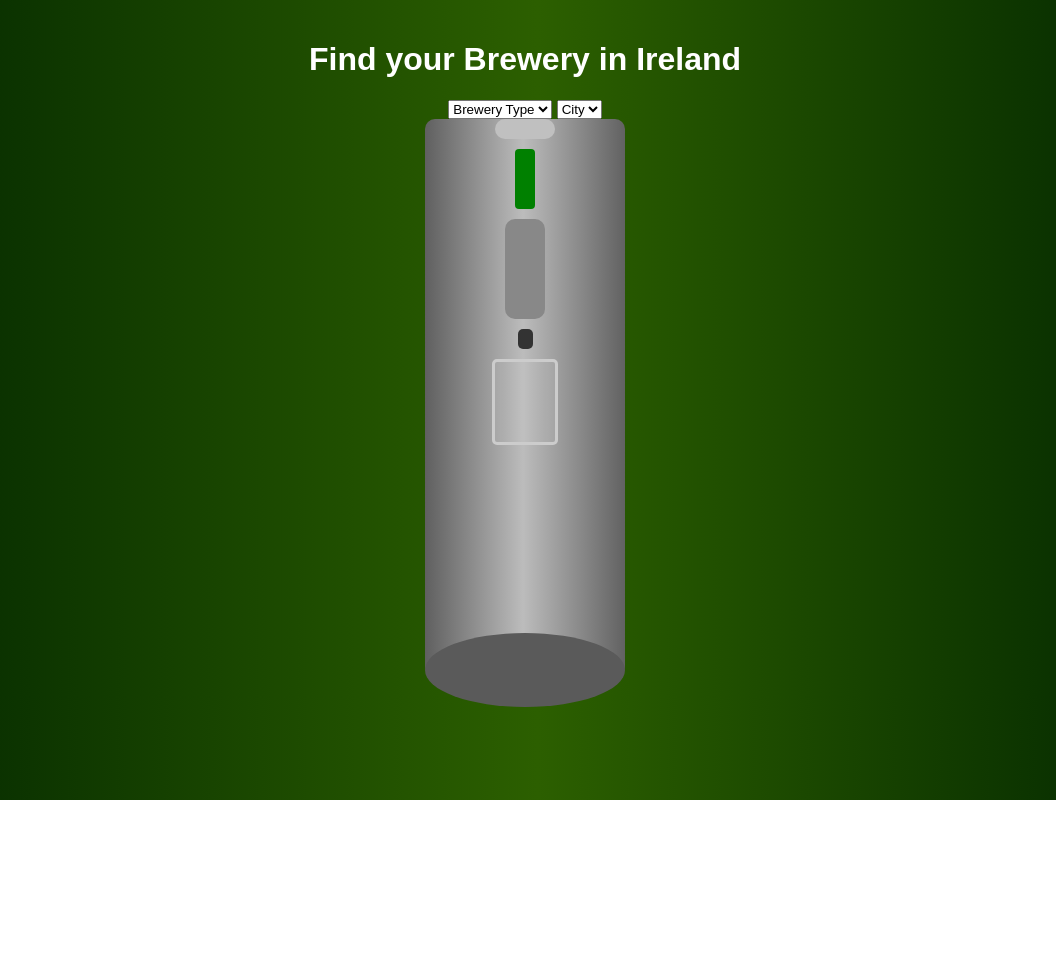
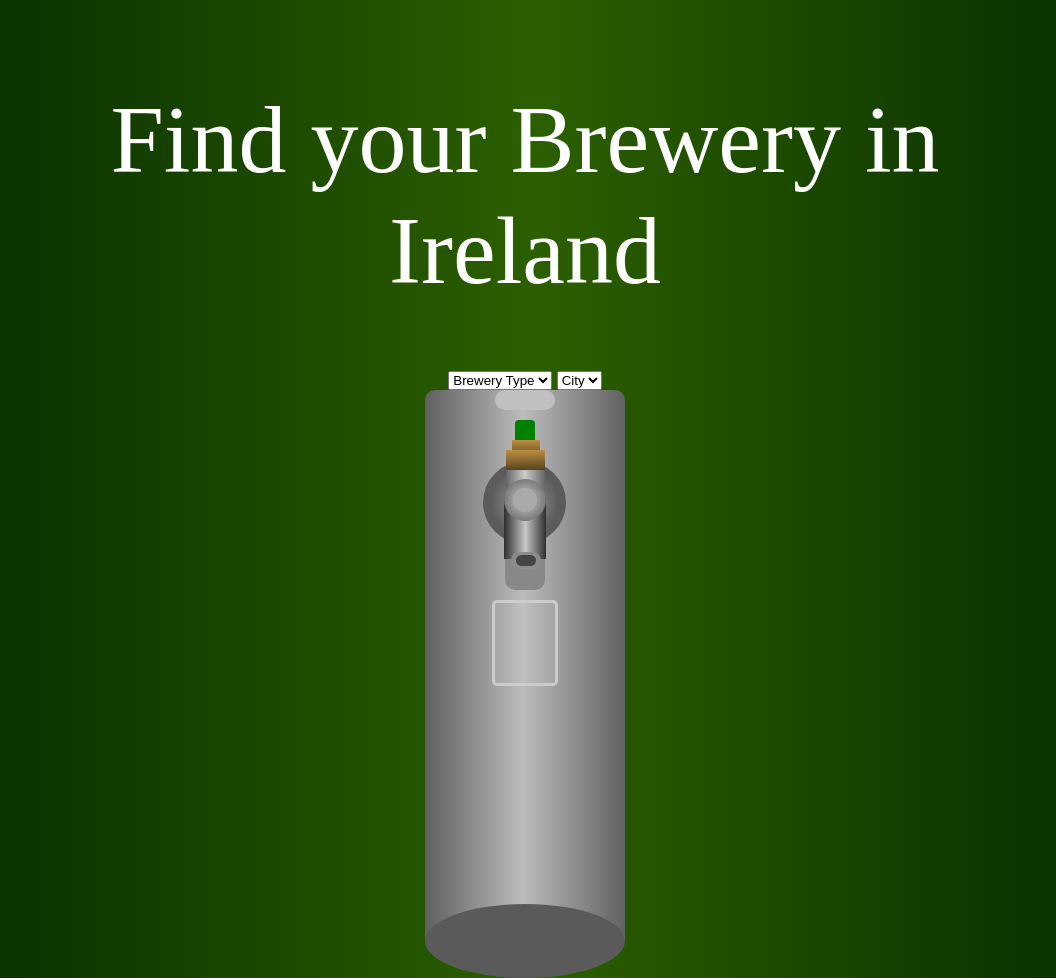
Before and after one commit to lynn308/im2_Projektarbeit, a plain HTML site: page index.html in a window 1280 px wide. Shown: the whole page, without its empty margins (115-1171 px from the left). Before the commit the page ends 800 px from the top, so only its background shows below. Drawn offline with Linux system fonts and the light colour scheme; no server answers.

Commit message:
Nozzle erstellt
Nozzle aus Figma erstellt

```diff
--- a/index.html
+++ b/index.html
@@ -28,14 +28,23 @@
       <div class="tap-head"></div>
       <div id="handle" class="tap-handle"></div>
       <div class="tap-body"></div>
-      <div class="tap-nozzle"></div>
+      <div class="nozzle-container">
+        <div class="nozzle-top-ring"></div>
+        <div class="nozzle-body"></div>
+        <div class="nozzle-bottom-shadow"></div>
+        <div class="nozzle-bottom-inner"></div>
+        <div class="nozzle-ring-inner"></div>
+        <div class="nozzle-ring-top"></div>
+        <div class="nozzle-ring-bottom"></div>
+        <div class="nozzle-disk"></div>
+        <div class="nozzle-disk-center"></div>
+      </div>
       <div id="beer-stream" class="beer-stream"></div>
       <div id="glass" class="glass"></div>
       <div class="tap-base"></div>
+    </div>
 
 
-
-    </div>
 
 
 
--- a/style.css
+++ b/style.css
@@ -12,6 +12,14 @@ main {
   text-align: center;
 }
 
+h1 {
+color: #FFF;
+font-family: "FONTSPRING DEMO - Wausau";
+font-size: 96px;
+font-style: normal;
+font-weight: 400;
+line-height: normal;
+}
 
 
 .tap {
@@ -100,3 +108,119 @@ main {
     border-radius: 5px;
     background: rgba(255, 255, 255, 0.05);
   }
+
+  body {
+    background-color: #2b5300;
+    display: flex;
+    justify-content: center;
+    align-items: center;
+    height: 100vh;
+  }
+
+  .nozzle-container {
+    position: relative;
+    width: 83px;
+    height: 140px;
+  }
+
+  /* Oberer Ring */
+  .nozzle-top-ring {
+    position: absolute;
+    top: 20.95px;
+    left: 0;
+    width: 83px;
+    height: 83px;
+    background: radial-gradient(ellipse 40.97% 40.97% at 50% 50%, #9D9D9D 0%, #5B5B5B 100%);
+    border-radius: 9999px;
+  }
+
+  /* Hauptkörper */
+  .nozzle-body {
+    position: absolute;
+    top: 56.95px;
+    left: 21.37px;
+    width: 41.27px;
+    height: 62px;
+    background: linear-gradient(90deg, #2E2E2E 0%, #C8C8C8 51%, #2E2E2E 100%);
+  }
+
+  /* Unterer Schatten */
+  .nozzle-bottom-shadow {
+    position: absolute;
+    top: 111.95px;
+    left: 28px;
+    width: 30px;
+    height: 17px;
+    background: #8C8C8C;
+    border-radius: 9999px;
+  }
+
+  /* Düsenöffnung */
+  .nozzle-bottom-inner {
+    position: absolute;
+    top: 114.95px;
+    left: 33px;
+    width: 20px;
+    height: 11px;
+    background: #454545;
+    border-radius: 9999px;
+  }
+
+  /* Metallkragen */
+  .nozzle-ring-inner {
+    position: absolute;
+    top: 22.95px;
+    left: 23px;
+    width: 38.56px;
+    height: 26px;
+    background: linear-gradient(90deg, #656565 0%, #CBCBCB 48%, #656565 100%);
+  }
+
+  /* Goldring oben */
+  .nozzle-ring-top {
+    position: absolute;
+    top: 0px;
+    left: 28.81px;
+    width: 28.16px;
+    height: 17.95px;
+    background: linear-gradient(180deg, #BD9043 0%, #57421F 100%);
+  }
+
+  /* Goldring unten */
+  .nozzle-ring-bottom {
+    position: absolute;
+    top: 10.82px;
+    left: 23px;
+    width: 38.56px;
+    height: 19.13px;
+    background: linear-gradient(179deg, #BD9043 0%, #57421F 100%);
+  }
+
+  /* Vordere Scheibe */
+  .nozzle-disk {
+    position: absolute;
+    top: 38.95px;
+    left: 21px;
+    width: 42px;
+    height: 42px;
+    background: radial-gradient(ellipse 50% 50% at 50% 50%, #CCCCCC 0%, #797979 100%);
+    border-radius: 9999px;
+  }
+
+  /* Scheibenmitte */
+  .nozzle-disk-center {
+    position: absolute;
+    top: 47.95px;
+    left: 30px;
+    width: 24px;
+    height: 24px;
+    background: #AAAAAA;
+    border-radius: 9999px;
+  }
+
+  .tap .nozzle-container {
+    position: absolute;
+    top: 50px; /* Passe diesen Wert je nach Position optisch an */
+    left: 58px; /* zentriert unter dem Tap */
+    z-index: 2;
+  }
```
